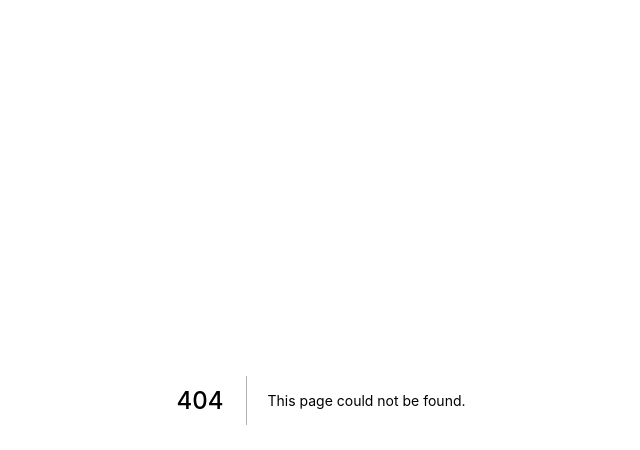
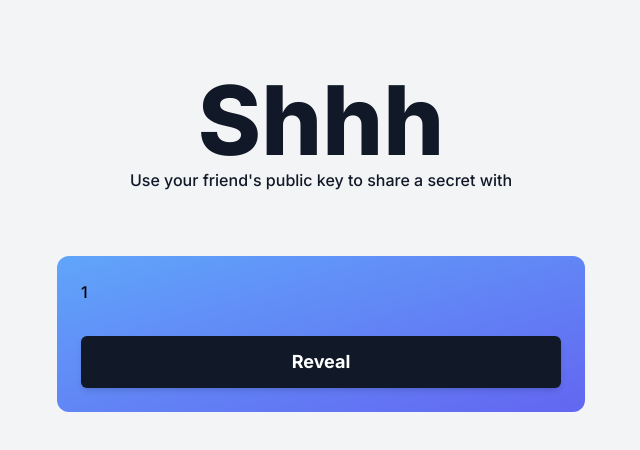
Before and after one commit to gustavofsantos/shhh, a Next.js app: page /secret/1 in a window 1280 px wide. Before the commit this address had no page. Shown: the top 450 px of the page, without its empty margins (319-959 px from the left). Built offline with nearby package versions, Linux system fonts and the light colour scheme; no server answers.

Commit message:
Commit files

```diff
--- a/pages/_app.js
+++ b/pages/_app.js
@@ -1,7 +1,21 @@
+import Head from 'next/head'
 import '../styles/globals.css'
+import { Footer } from '../components/footer'
 
 function App({ Component, pageProps }) {
-  return <Component {...pageProps} />
+  return (
+    <main className="w-full h-full overflow-y-scroll flex flex-col items-center bg-gray-100 dark:bg-gray-900">
+      <Head>
+        <title>Shhh</title>
+        <link rel="preconnect" href="https://fonts.gstatic.com" />
+        <link
+          href="https://fonts.googleapis.com/css2?family=Inter:wght@300;500;700;800&display=swap"
+          rel="stylesheet"
+        />
+      </Head>
+      <Component {...pageProps} />
+    </main>
+  )
 }
 
 export default App
--- a/pages/index.js
+++ b/pages/index.js
@@ -1,65 +1,56 @@
-import Head from 'next/head'
-import styles from '../styles/Home.module.css'
+import { useMutation, useQuery } from 'react-query'
+
+import encryptService from '../services/api/encrypt'
+import { FormEncryptMessage } from '../components/form-encrypt-message'
+import generateKeysService from '../services/api/generate'
+import { Page } from '../components/page'
+import { Hero } from '../components/hero'
+import { MainBox } from '../components/main-box'
+import { Button } from '../components/button'
+import { KeyPair } from '../components/key-pair'
+import { Footer } from '../components/footer'
+
+const createShareLink = (encrypted, iv) => `${location.origin}/secret/${encrypted}$${iv}`
 
 export default function Home() {
+  const { data: keys, isLoading: isLoadingKeys, error: errorKeys } = useQuery(
+    '/api/generate',
+    generateKeysService
+  )
+  const [mutate, { data, isLoading, error }] = useMutation(encryptService)
+
+  const handleCopyToClipboard = () => {}
+
+  const handleSubmit = ({ data, destinationPublicKey }) =>
+    mutate({ data, destinationPublicKey, selfPrivateKey: keys.privateKey })
+
   return (
-    <div className={styles.container}>
-      <Head>
-        <title>Create Next App</title>
-        <link rel="icon" href="/favicon.ico" />
-      </Head>
+    <Page>
+      <Hero />
 
-      <main className={styles.main}>
-        <h1 className={styles.title}>
-          Welcome to <a href="https://nextjs.org">Next.js!</a>
-        </h1>
+      <section>
+        {!isLoadingKeys && !data && <FormEncryptMessage onSubmit={handleSubmit} />}
 
-        <p className={styles.description}>
-          Get started by editing{' '}
-          <code className={styles.code}>pages/index.js</code>
-        </p>
+        {!isLoading && !!data && (
+          <MainBox>
+            <div className="flex flex-col pb-6">
+              <h3>Secret generated</h3>
+              <p className="break-all">{createShareLink(data.encryptedMessage, data.iv)}</p>
+            </div>
 
-        <div className={styles.grid}>
-          <a href="https://nextjs.org/docs" className={styles.card}>
-            <h3>Documentation &rarr;</h3>
-            <p>Find in-depth information about Next.js features and API.</p>
-          </a>
+            <Button onClick={handleCopyToClipboard}>Copy access link</Button>
 
-          <a href="https://nextjs.org/learn" className={styles.card}>
-            <h3>Learn &rarr;</h3>
-            <p>Learn about Next.js in an interactive course with quizzes!</p>
-          </a>
+            <p className="w-full text-center pt-3">Send this link to your friend!</p>
+          </MainBox>
+        )}
 
-          <a
-            href="https://github.com/vercel/next.js/tree/master/examples"
-            className={styles.card}
-          >
-            <h3>Examples &rarr;</h3>
-            <p>Discover and deploy boilerplate example Next.js projects.</p>
-          </a>
-
-          <a
-            href="https://vercel.com/import?filter=next.js&utm_source=create-next-app&utm_medium=default-template&utm_campaign=create-next-app"
-            className={styles.card}
-          >
-            <h3>Deploy &rarr;</h3>
-            <p>
-              Instantly deploy your Next.js site to a public URL with Vercel.
-            </p>
-          </a>
-        </div>
-      </main>
-
-      <footer className={styles.footer}>
-        <a
-          href="https://vercel.com?utm_source=create-next-app&utm_medium=default-template&utm_campaign=create-next-app"
-          target="_blank"
-          rel="noopener noreferrer"
-        >
-          Powered by{' '}
-          <img src="/vercel.svg" alt="Vercel Logo" className={styles.logo} />
-        </a>
-      </footer>
-    </div>
+        {isLoadingKeys && <div>loading...</div>}
+        {!isLoadingKeys && !!keys && (
+          <KeyPair privateKey={keys.privateKey} publicKey={keys.publicKey} />
+        )}
+      </section>
+      <br />
+      <Footer />
+    </Page>
   )
 }
--- /dev/null
+++ b/pages/secret/[cipher_content].js
@@ -0,0 +1,65 @@
+import { useState } from 'react'
+import { useRouter } from 'next/router'
+import { useMutation, useQuery } from 'react-query'
+import decryptService from '../../services/api/decrypt'
+import generateKeysService from '../../services/api/generate'
+import { Page } from '../../components/page'
+import { Hero } from '../../components/hero'
+import { KeyPart } from '../../components/key-part'
+import { MainBox } from '../../components/main-box'
+import { Button } from '../../components/button'
+
+export default function SecretPage() {
+  const [showPrivate, setShowPrivate] = useState(false)
+  const { data: keys, isLoading: isLoadingKeys, error: errorKeys } = useQuery(
+    '/api/generate',
+    generateKeysService
+  )
+
+  const router = useRouter()
+  const [mutate, { data, isLoading, error }] = useMutation(decryptService)
+  const { cipher_content } = router.query
+
+  const [encryptedMessage, iv] = cipher_content ? cipher_content.split('$') : []
+
+  console.log({ cipher_content, data })
+
+  const handleReveal = () => {
+    const [encryptedMessage, iv] = cipher_content.split('$')
+    mutate({
+      data: encryptedMessage,
+      destinationPrivateKey: keys.privateKey,
+      sourcePublicKey: keys.publicKey,
+      iv
+    })
+  }
+
+  return (
+    <Page>
+      <Hero />
+      <section>
+        {!!cipher_content && !data && (
+          <MainBox>
+            <p className="break-all mb-8">{encryptedMessage} </p>
+
+            <Button onClick={handleReveal}>Reveal</Button>
+          </MainBox>
+        )}
+
+        {!isLoading && !!data && (
+          <MainBox>
+            <p className="break-words">{data.decryptedMessage}</p>
+          </MainBox>
+        )}
+
+        {!isLoadingKeys && !!keys && (
+          <section>
+            <KeyPart title="Your public key" keyPart={keys.publicKey} />
+            {!showPrivate && <button onClick={() => setShowPrivate(true)}>show private key</button>}
+            {showPrivate && <KeyPart title="Your private key" keyPart={keys.privateKey} />}
+          </section>
+        )}
+      </section>
+    </Page>
+  )
+}
--- a/services/api/decrypt.js
+++ b/services/api/decrypt.js
@@ -1,4 +1,4 @@
-export default function decryptService({ data, destinationPrivateKey, sourcePublicKey }) {
+export default function decryptService({ data, destinationPrivateKey, sourcePublicKey, iv }) {
   return fetch('/api/decrypt', {
     method: 'POST',
     headers: {
@@ -7,7 +7,8 @@ export default function decryptService({ data, destinationPrivateKey, sourcePubl
     body: JSON.stringify({
       data,
       destinationPrivateKey,
-      sourcePublicKey
+      sourcePublicKey,
+      iv
     })
   }).then((response) => response.json())
 }
--- a/styles/globals.css
+++ b/styles/globals.css
@@ -1,9 +1,18 @@
+@tailwind base;
+@tailwind components;
+@tailwind utilities;
+
 html,
 body {
   padding: 0;
   margin: 0;
-  font-family: -apple-system, BlinkMacSystemFont, Segoe UI, Roboto, Oxygen,
+  font-family: 'Inter', -apple-system, BlinkMacSystemFont, Segoe UI, Roboto, Oxygen,
     Ubuntu, Cantarell, Fira Sans, Droid Sans, Helvetica Neue, sans-serif;
+}
+
+html, body, #__next {
+  width: 100%;
+  height: 100%;
 }
 
 a {
```
Also changed, not shown: 1 other file (tests, documents, lock files or other folders).
